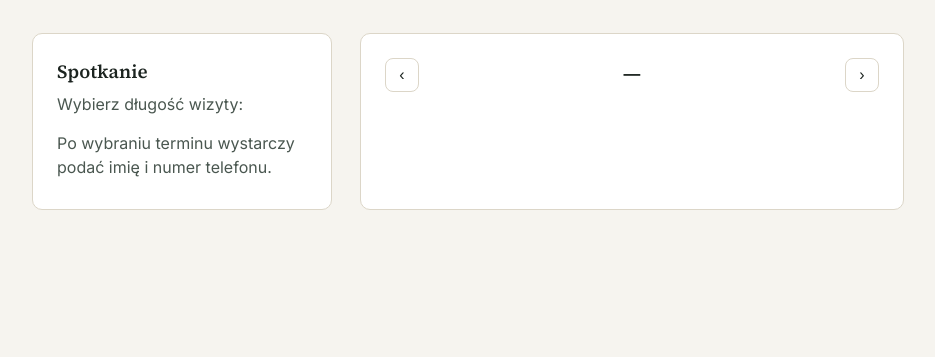
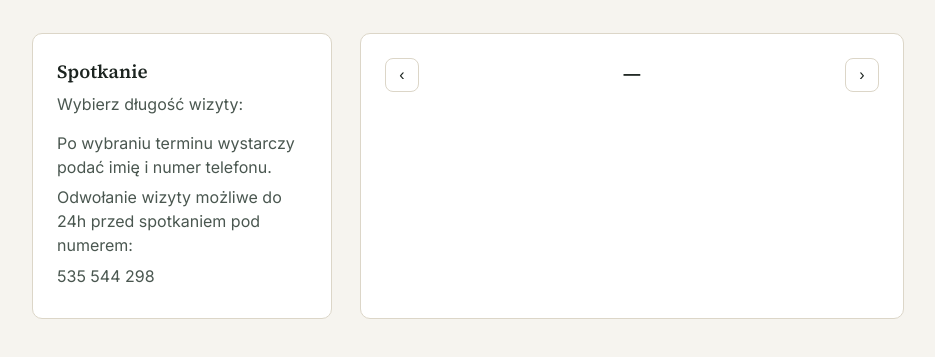
Before and after one commit to ashtonjur/BookingSite, a website: page public/index.html in a window 1280 px wide. Shown: the part 141-498 px from the top of the page, without its empty margins (172-1107 px from the left). Drawn offline with Linux system fonts and the light colour scheme; no server answers.

Commit message:
notatka do odwołania

```diff
--- a/public/index.html
+++ b/public/index.html
@@ -25,6 +25,8 @@
       <p>Wybierz długość wizyty:</p>
       <div class="location-options" id="durationOptions" style="margin-bottom:8px;"></div>
       <p>Po wybraniu terminu wystarczy podać imię i numer telefonu.</p>
+      <p>Odwołanie wizyty możliwe do 24h przed spotkaniem pod numerem:</p>
+      <p>535 544 298</p>
     </div>
 
     <div class="card">
```
